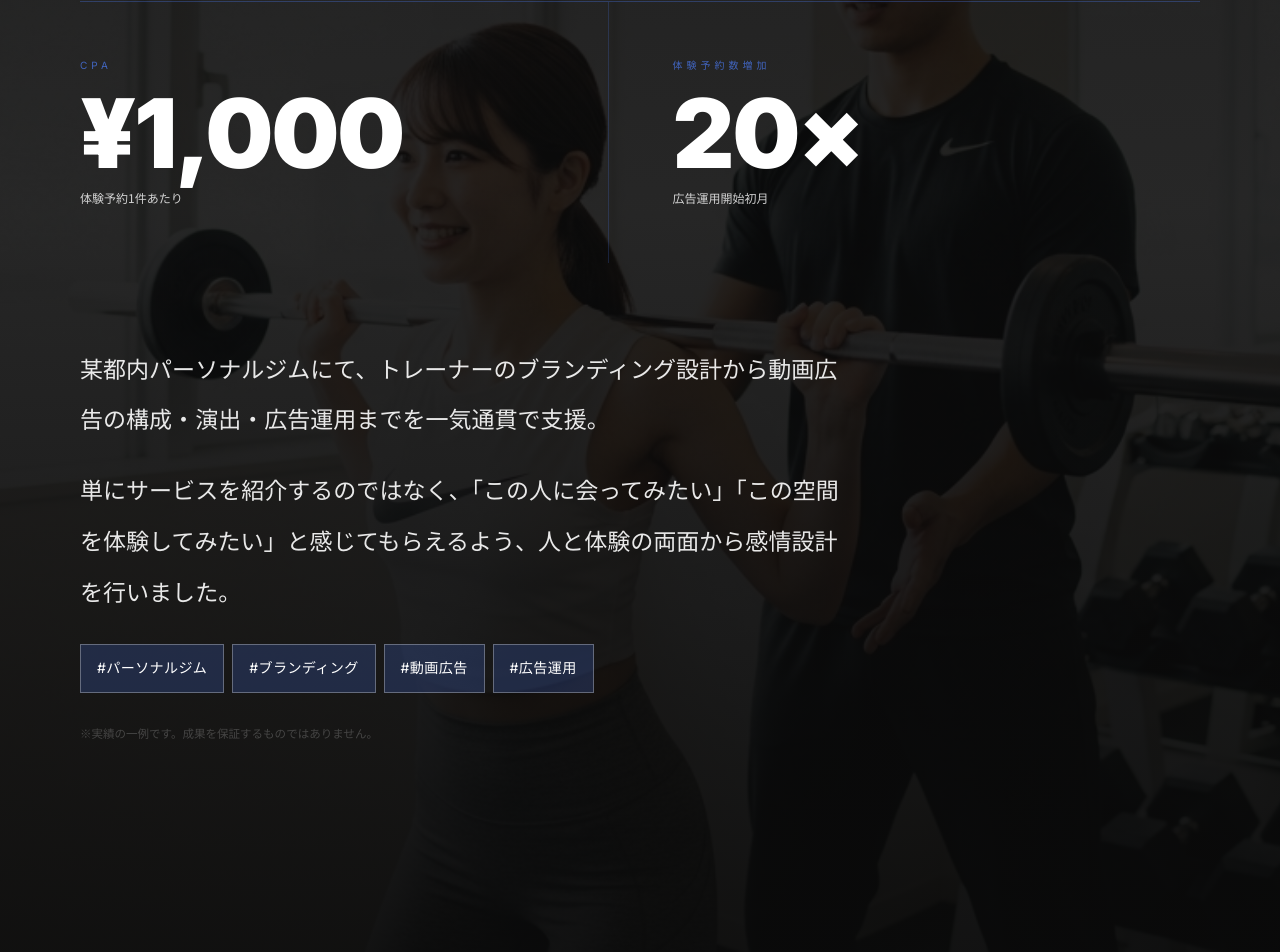
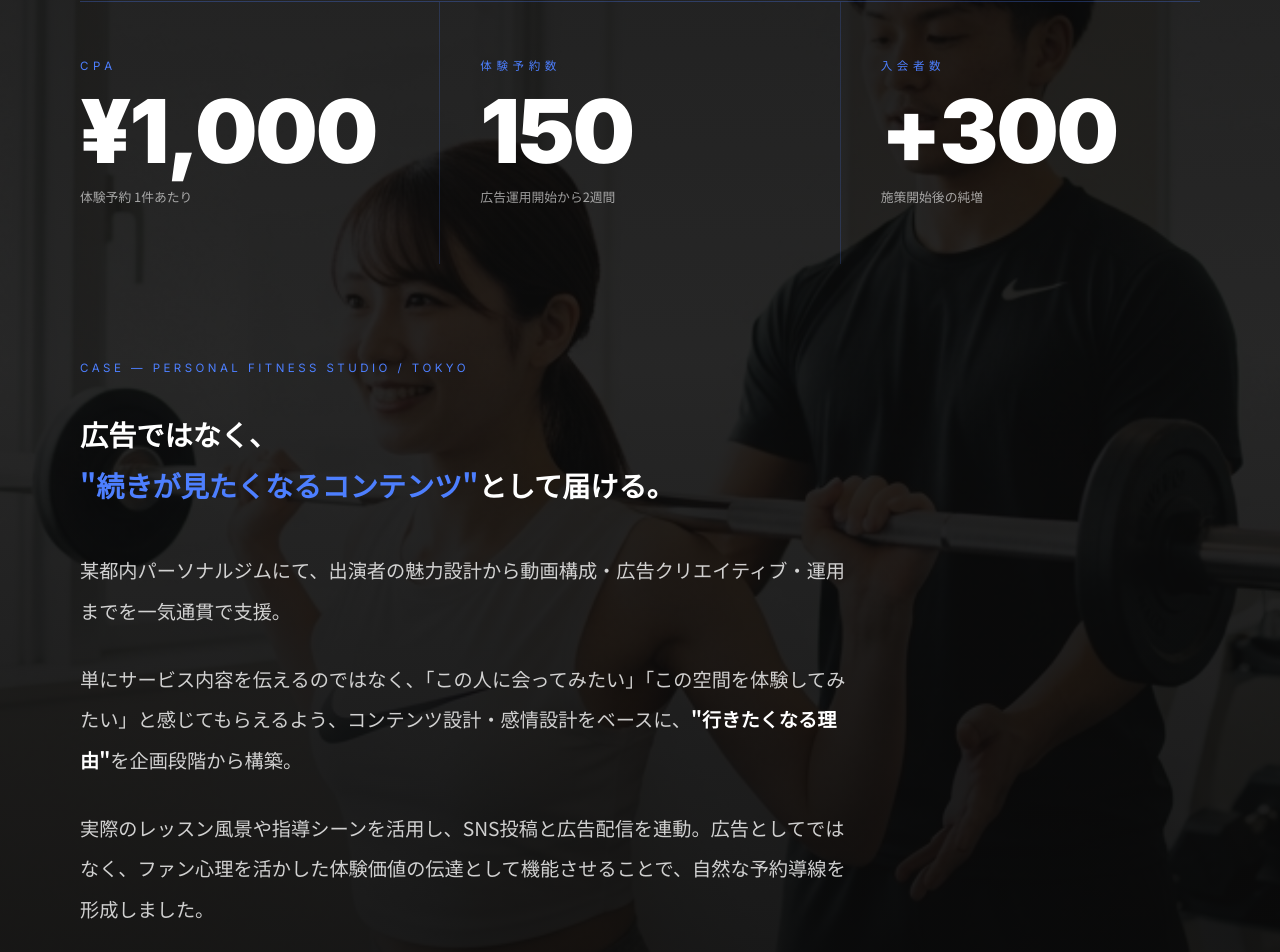
Before and after one commit to fukunaga-faise/faise-lp, a Next.js app: page / in a window 1280 px wide. Shown: the part 5304-6256 px from the top of the page. Built offline with nearby package versions, Linux system fonts and the light colour scheme.

Commit message:
Redesign Works: emotion-led copy, 3 KPIs, brand tone, no gym/company references

```diff
--- a/src/components/Works.tsx
+++ b/src/components/Works.tsx
@@ -4,10 +4,12 @@ import { useRef } from 'react'
 import { motion, useInView } from 'framer-motion'
 
 const stats = [
-  { value: '¥1,000', label: 'CPA', sub: '体験予約1件あたり' },
-  { value: '20×', label: '体験予約数増加', sub: '広告運用開始初月' },
+  { value: '¥1,000', label: 'CPA', sub: '体験予約 1件あたり' },
+  { value: '150', label: '体験予約数', sub: '広告運用開始から2週間' },
+  { value: '+300', label: '入会者数', sub: '施策開始後の純増' },
 ]
 
+const tags = ['#感情設計', '#出演者ブランディング', '#動画クリエイティブ', '#体験予約導線']
 
 export default function Works() {
   const ref = useRef(null)
@@ -23,6 +25,7 @@ export default function Works() {
 
       <div className="relative max-w-7xl mx-auto px-8 md:px-20 py-32 md:py-52" ref={ref}>
 
+        {/* Section label */}
         <div className="overflow-hidden mb-2">
           <motion.p
             initial={{ y: 40, opacity: 0 }}
@@ -34,6 +37,7 @@ export default function Works() {
           </motion.p>
         </div>
 
+        {/* Headline */}
         <div className="overflow-hidden mb-16 md:mb-20">
           <motion.h2
             initial={{ y: 60, opacity: 0 }}
@@ -41,46 +45,78 @@ export default function Works() {
             transition={{ duration: 1.1, delay: 0.1, ease: [0.16, 1, 0.3, 1] }}
             className="text-[clamp(28px,4vw,56px)] font-black leading-[1.25] tracking-tight text-white"
           >
-            &ldquo;行きたくなる理由&rdquo;を
+            &ldquo;会いたくなる理由&rdquo;を
             <br />
             つくった結果。
           </motion.h2>
         </div>
 
+        {/* KPI stats — maintained as-is */}
         <motion.div
           initial={{ opacity: 0, y: 24 }}
           animate={inView ? { opacity: 1, y: 0 } : {}}
           transition={{ duration: 1, delay: 0.2 }}
-          className="flex flex-col md:flex-row gap-0 border-t border-[#4d7fff]/30 mb-16 md:mb-20"
+          className="flex flex-col md:flex-row gap-0 border-t border-[#4d7fff]/30 mb-16 md:mb-24"
         >
           {stats.map((s, i) => (
-            <div key={i} className="flex-1 py-10 md:py-14 border-b md:border-b-0 md:border-r border-[#4d7fff]/20 last:border-r-0 md:pr-16 first:md:pr-16 last:md:pl-16">
-              <p className="font-inter text-[10px] tracking-[0.4em] uppercase text-[#4d7fff]/70 mb-3">{s.label}</p>
-              <p className="font-inter text-[clamp(52px,8vw,96px)] font-black text-white leading-none tracking-tight mb-2">
+            <div
+              key={i}
+              className="flex-1 py-10 md:py-14 border-b md:border-b-0 md:border-r border-[#4d7fff]/20 last:border-r-0 md:px-10 first:md:pl-0 last:md:pr-0"
+            >
+              <p className="font-inter text-[clamp(10px,0.9vw,12px)] tracking-[0.4em] uppercase text-[#4d7fff] mb-3">{s.label}</p>
+              <p className="font-inter text-[clamp(48px,7vw,88px)] font-black text-white leading-none tracking-tight mb-3">
                 {s.value}
               </p>
-              <p className="text-[12px] text-white/80">{s.sub}</p>
+              <p className="text-[clamp(12px,1vw,14px)] text-white/60 leading-relaxed">{s.sub}</p>
             </div>
           ))}
         </motion.div>
 
+        {/* Narrative */}
         <motion.div
           initial={{ opacity: 0, y: 20 }}
           animate={inView ? { opacity: 1, y: 0 } : {}}
           transition={{ duration: 1, delay: 0.35 }}
-          className="space-y-5 text-[clamp(16px,1.8vw,28px)] text-white/90 leading-[2.2] max-w-3xl"
+          className="max-w-3xl"
         >
-          <p>某都内パーソナルジムにて、トレーナーのブランディング設計から動画広告の構成・演出・広告運用までを一気通貫で支援。</p>
-          <p>単にサービスを紹介するのではなく、「この人に会ってみたい」「この空間を体験してみたい」と感じてもらえるよう、人と体験の両面から感情設計を行いました。</p>
-          <div className="flex flex-wrap gap-2 pt-2">
-            {['#パーソナルジム', '#ブランディング', '#動画広告', '#広告運用'].map(tag => (
-              <span key={tag} className="font-inter text-[clamp(13px,1.1vw,16px)] tracking-wide text-white border border-white/30 bg-[#4d7fff]/20 px-4 py-2">
+          {/* Context line */}
+          <p className="font-inter text-[clamp(10px,0.9vw,12px)] tracking-[0.3em] uppercase text-[#4d7fff] mb-8">
+            Case — Personal Fitness Studio / Tokyo
+          </p>
+
+          {/* Lead copy */}
+          <p className="text-[clamp(18px,2.2vw,30px)] font-bold text-white leading-[1.8] mb-10">
+            広告ではなく、<br />
+            <span className="text-[#4d7fff]">"続きが見たくなるコンテンツ"</span>として届ける。
+          </p>
+
+          {/* Body */}
+          <div className="space-y-7 text-[clamp(15px,1.5vw,20px)] text-white/80 leading-[2.1]">
+            <p>
+              某都内パーソナルジムにて、出演者の魅力設計から動画構成・広告クリエイティブ・運用までを一気通貫で支援。
+            </p>
+            <p>
+              単にサービス内容を伝えるのではなく、「この人に会ってみたい」「この空間を体験してみたい」と感じてもらえるよう、コンテンツ設計・感情設計をベースに、<em className="not-italic text-white font-semibold">"行きたくなる理由"</em>を企画段階から構築。
+            </p>
+            <p>
+              実際のレッスン風景や指導シーンを活用し、SNS投稿と広告配信を連動。広告としてではなく、ファン心理を活かした体験価値の伝達として機能させることで、自然な予約導線を形成しました。
+            </p>
+          </div>
+
+          {/* Tags */}
+          <div className="flex flex-wrap gap-2 mt-10">
+            {tags.map(tag => (
+              <span key={tag} className="font-inter text-[clamp(12px,1vw,14px)] tracking-wide text-white border border-white/20 bg-[#4d7fff]/15 px-4 py-2">
                 {tag}
               </span>
             ))}
           </div>
-          <p className="pt-2 text-[clamp(11px,0.9vw,13px)] text-white/20">※実績の一例です。成果を保証するものではありません。</p>
+
+          <p className="mt-8 text-[clamp(10px,0.85vw,12px)] text-white/25 leading-relaxed">
+            ※実績の一例です。成果を保証するものではありません。
+          </p>
         </motion.div>
+
       </div>
     </section>
   )
```
